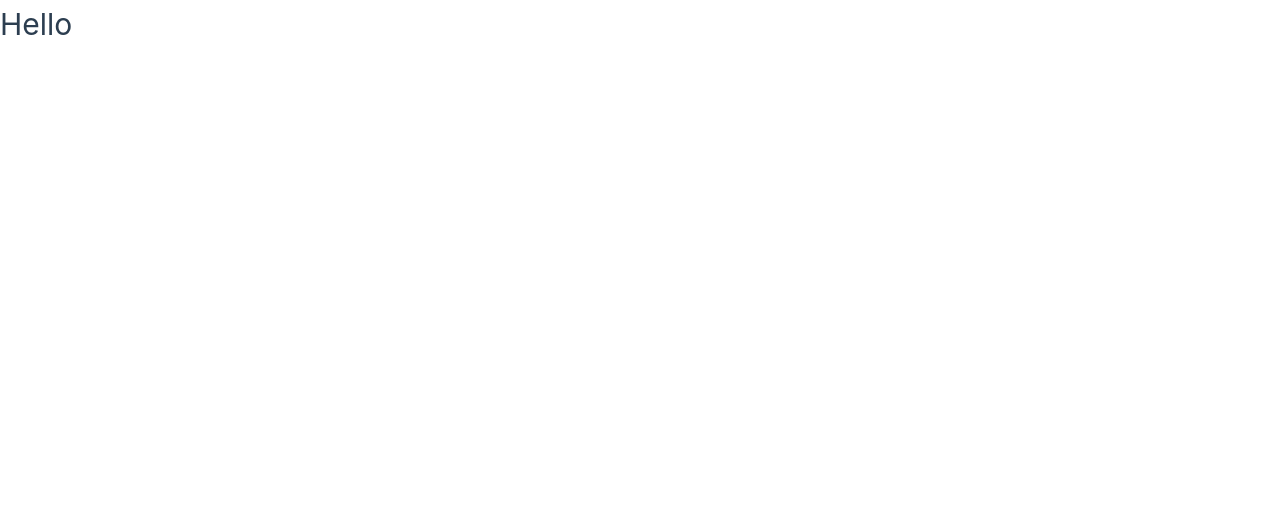
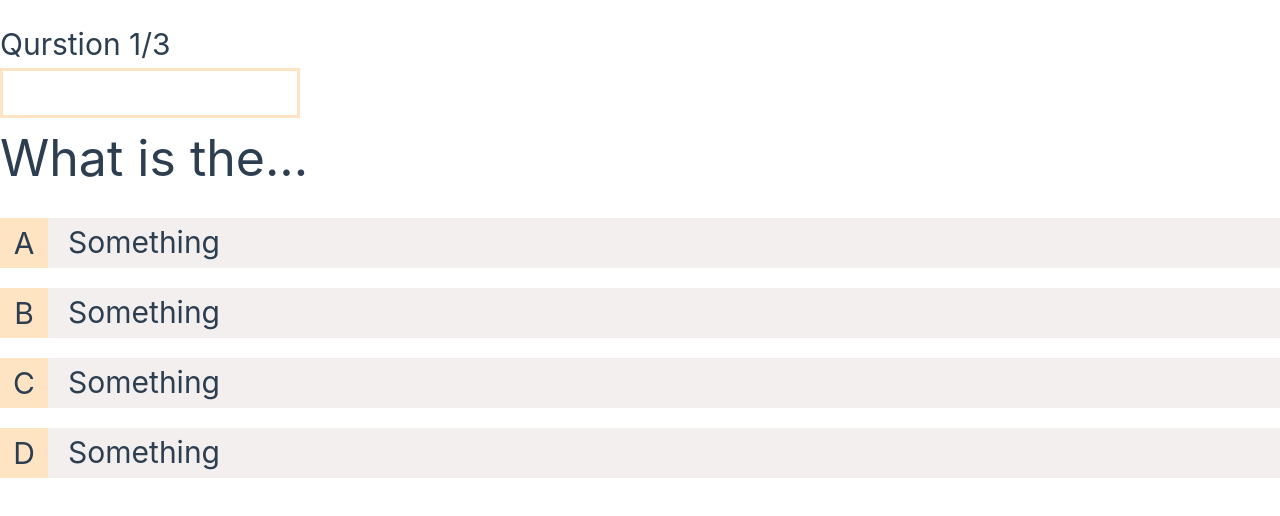
Before and after one commit to andriusmw/QuizesVueApp, a Vue app in the folder QuizApp/: page /quiz/1 in a window 1280 px wide. Shown: the top 516 px of the page. Built offline with nearby package versions, Linux system fonts and the light colour scheme.

Commit message:
preparing quiz view html and css

```diff
--- a/QuizApp/src/views/QuizView.vue
+++ b/QuizApp/src/views/QuizView.vue
@@ -1,5 +1,95 @@
 <template>
     <div>
-        <h1>Hello</h1>
+        <header>
+            <h4>Qurstion 1/3</h4>
+            <div class="bar">
+                <div class="completion"></div>
+            </div>
+        </header>
+        <div>
+            <div class="question-container">
+                <h1 class="question">What is the...</h1>
+            </div>
+            <div class="options-container">
+                <div class="option">
+                    <p class="option-label">A</p>
+                    <div class="option-value">
+                        <p>Something</p>
+                    </div>
+                </div>
+                 <div class="option">
+                    <p class="option-label">B</p>
+                    <div class="option-value">
+                        <p>Something</p>
+                    </div>
+                </div>
+                 <div class="option">
+                    <p class="option-label">C</p>
+                    <div class="option-value">
+                        <p>Something</p>
+                    </div>
+                </div>
+                 <div class="option">
+                    <p class="option-label">D</p>
+                    <div class="option-value">
+                        <p>Something</p>
+                    </div>
+                </div>
+            </div>
+        </div>
+
     </div>
 </template>
+
+<style scoped>
+    header {
+        margin-top: 20px;
+
+    }
+
+    header h4 {
+        font-size: 30px;
+    }
+
+    .bar {
+        width: 300px;
+        height: 50px;
+        border: 3px solid  bisque;
+    }
+
+    .completion {
+        height: 100%;
+        width: 0%;
+        background-color: bisque;
+    }
+
+    .question-container {
+    font-size: 25px;
+    margin-bottom: 20px;
+    }
+
+    .option {
+    display: flex;
+    margin-bottom: 20px;
+    cursor: pointer;
+    }
+
+    .option-label {
+        background-color: bisque;
+        width: 50px;
+        height: 50px;
+        font-size: 30px;
+        display: flex;
+        align-items: center;
+        justify-content: center;
+
+    }
+
+    .option-value {
+        background-color: rgb(244, 239, 239);
+        width: 100%;
+        font-size: 30px;
+        padding: 0 20px;
+    }
+
+</style>
```
